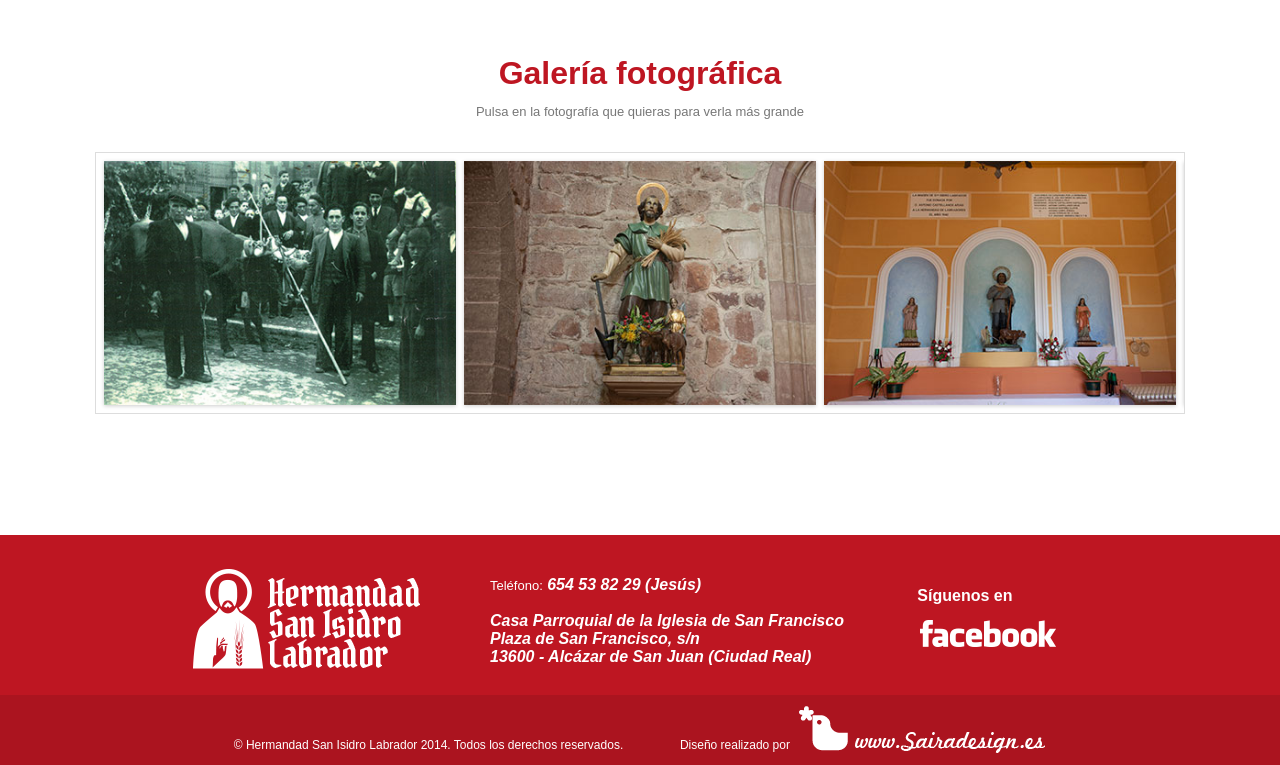
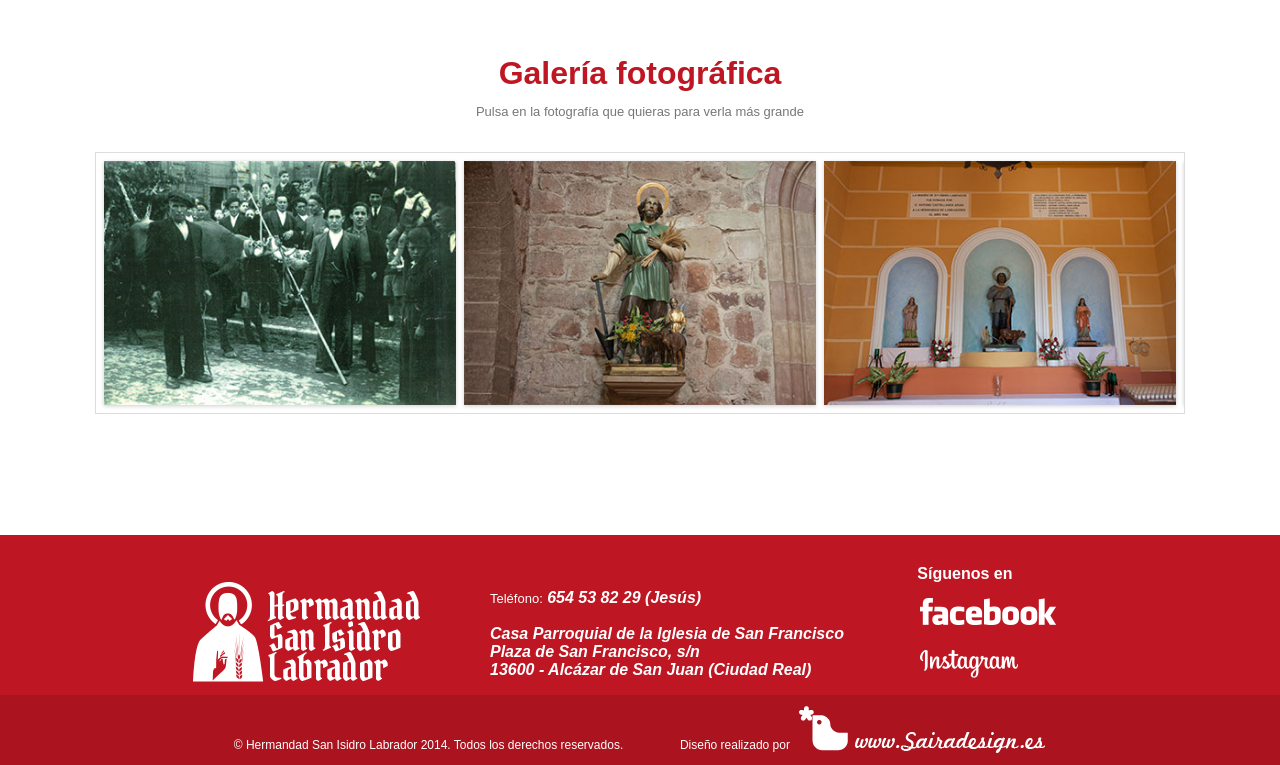
Before and after one commit to hdadsanisidroalcazar/web-antigua, a plain HTML site: page index.html in a window 1280 px wide. Shown: the part 1277-2042 px from the top of the page. Drawn offline with Linux system fonts and the light colour scheme; a web font is replaced by a local one.

Commit message:
add instagram

```diff
--- a/index.html
+++ b/index.html
@@ -221,7 +221,10 @@ De todos es sabido, (de todos los agricultores, al menos) la importancia de un b
   Plaza de San Francisco, s/n<br>
   13600 - Alcázar de San Juan (Ciudad Real)</em></td>
   <td>Síguenos en<br>
-    <a href="https://www.facebook.com/hermandadsanisidro" target="_blank"><img src="imagenes/comun/facebook.png" width="143" height="37" alt="Síguenos en Facebook" style="margin-top:10px;"></a><br></td>
+  <div style="width: 143px;">
+    <a href="https://www.facebook.com/hermandadsanisidro" target="_blank"><img src="imagenes/comun/facebook.png" width="143" height="37" alt="Síguenos en Facebook" style="margin-top:10px;"></a>
+    <a href="https://www.instagram.com/hdadsanisidroalcazar" target="_blank"><img src="imagenes/comun/instagram.png" width="104" height="37" alt="Síguenos en Facebook" style="margin-top:10px;"></a>
+  </div><br></td>
 </tr>
 </table>
 
```
Also changed, not shown: imagenes/comun/instagram.png (added).
